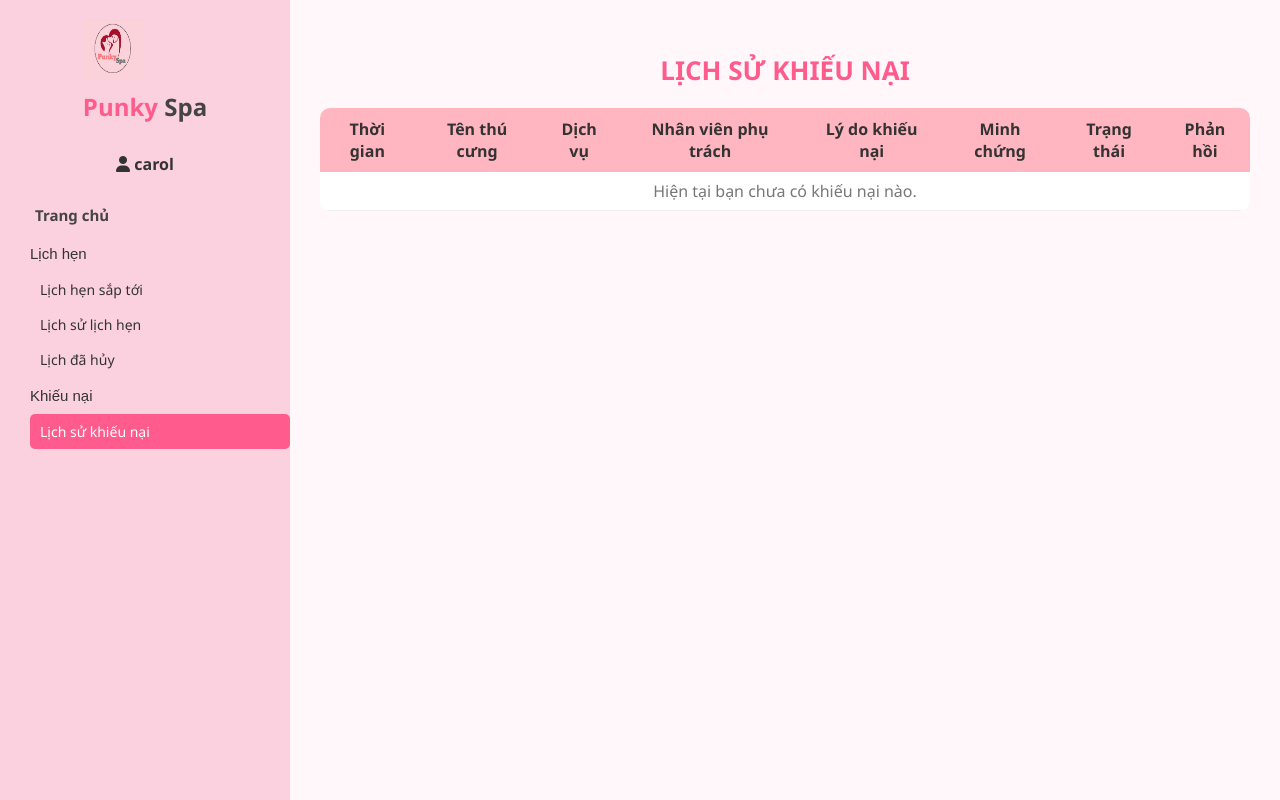
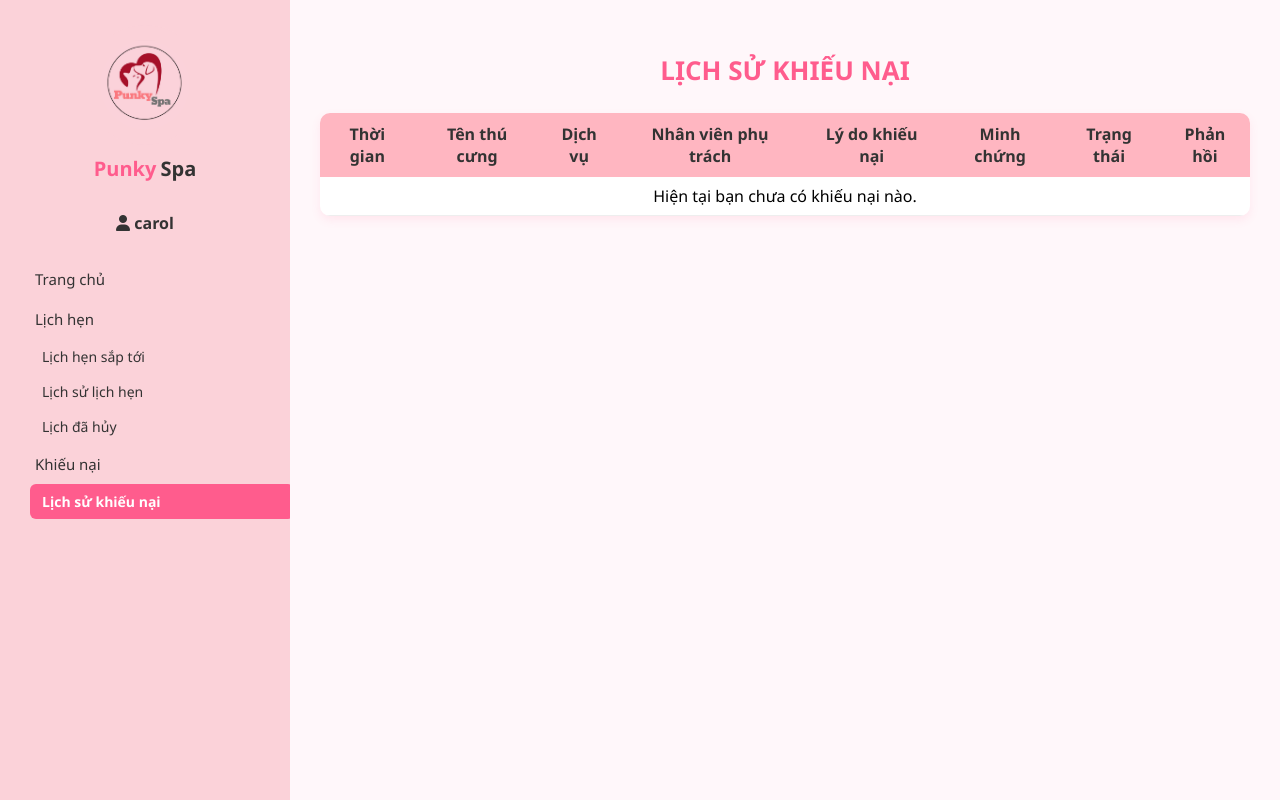
Before and after one commit to kimly050105/CSKH, a Django app: page /khieu-nai/danh-sach/ in a window 1280 px wide. Run offline with Django 4.2, Linux system fonts and the light colour scheme; a user stored in the database is signed in; data comes from the database, SQL or seed files in the repository; data that the repository does not hold is empty; parts of the project's set-up code (start-up, migrations or seed data) failed here and were passed over.

Commit message:
Thêm giao diện và chức năng Dịch vụ (DV)

```diff
--- a/CSKH/settings.py
+++ b/CSKH/settings.py
@@ -136,8 +136,9 @@ STATIC_ROOT = os.path.join(BASE_DIR, 'staticfiles')
 
 DEFAULT_AUTO_FIELD = 'django.db.models.BigAutoField'
 
-STATICFILES_DIRS = [
-    BASE_DIR / "static",
+STATICFILES_FINDERS = [
+    'django.contrib.staticfiles.finders.FileSystemFinder',
+    'django.contrib.staticfiles.finders.AppDirectoriesFinder',
 ]
 
 
--- /dev/null
+++ b/KhieunaiDanhgia/static/KhieunaiDanhgia/style.css
@@ -0,0 +1,195 @@
+/* 🌸 Tổng thể */
+body {
+  margin: 0;
+  font-family: "Segoe UI", sans-serif;
+  background-color: #fdeff4;
+}
+
+/* 🔹 Container layout */
+.container {
+  display: flex;
+  height: 100vh;
+}
+
+/* 🔸 Sidebar trái */
+.sidebar {
+  width: 250px;
+  background-color: #fbd2d9;
+  padding: 25px 20px;
+  display: flex;
+  flex-direction: column;
+  align-items: center;
+  box-shadow: 2px 0 10px rgba(255, 92, 141, 0.1);
+}
+
+/* 🌸 Logo tròn — KHÔNG có lớp bóng xung quanh */
+.logo {
+  width: 120px;
+  height: 120px;
+  border-radius: 50%;
+  background-color: #fbd2d9;
+  display: flex;
+  justify-content: center;
+  align-items: center;
+  transition: 0.3s;
+  box-shadow: none !important; /* ❌ loại bỏ bóng */
+}
+
+.logo img {
+  width: 90px;
+  height: 90px;
+  border-radius: 50%;
+  object-fit: cover;
+  box-shadow: none !important; /* ❌ loại bỏ viền sáng */
+}
+
+/* 🌸 Tên Punky Spa dưới logo */
+.brand-name {
+  text-align: center;
+  margin-top: 10px;
+  margin-bottom: 25px;
+}
+
+.brand-name .pink {
+  color: #ff5c8d;
+  font-weight: 700;
+  font-size: 20px;
+}
+
+.brand-name .gray {
+  color: #333;
+  font-weight: 700;
+  font-size: 20px;
+}
+
+/* 🌸 Thông tin người dùng */
+.user-info {
+  margin-top: 5px;
+  font-weight: bold;
+  color: #333;
+  text-align: center;
+}
+
+/* 🌸 Menu */
+nav {
+  width: 100%;
+  margin-top: 25px;
+}
+
+/* Ẩn icon */
+nav i {
+  display: none !important;
+}
+
+nav a,
+.drop-btn {
+  display: block;
+  padding: 10px 15px;
+  border: none;
+  background: none;
+  text-align: left;
+  width: 100%;
+  cursor: pointer;
+  font-size: 15px;
+  color: #333;
+  text-decoration: none;
+  border-radius: 6px;
+  transition: 0.3s;
+}
+
+nav a:hover,
+.drop-btn:hover {
+  background-color: #ffccd5;
+}
+
+.dropdown-content {
+  display: block;
+  margin-left: 10px;
+}
+
+.dropdown-content a {
+  padding: 8px 12px;
+  font-size: 14px;
+  color: #333;
+  border-radius: 6px;
+}
+
+.dropdown-content a.active {
+  background-color: #ff5c8d;
+  color: white;
+  font-weight: 600;
+}
+
+/* 🔸 Nội dung chính */
+.main-content {
+  flex: 1;
+  padding: 30px;
+  background-color: #fff7fa;
+}
+
+/* 🌸 Tiêu đề form */
+.main-content h2 {
+  color: #ff5c8d;
+  text-align: center;   /* ✅ Căn giữa chữ */
+  font-size: 26px;
+  font-weight: 700;
+  text-transform: uppercase;
+  margin-bottom: 25px;
+}
+
+/* 🌸 Bảng dữ liệu */
+.schedule-table {
+  width: 100%;
+  border-collapse: collapse;
+  margin-top: 20px;
+  background-color: white;
+  border-radius: 10px;
+  overflow: hidden;
+  box-shadow: 0 4px 10px rgba(255, 92, 141, 0.1);
+}
+
+.schedule-table th {
+  background-color: #ffb6c1;
+  color: #333;
+  padding: 10px;
+  font-weight: bold;
+  text-align: center;
+}
+
+.schedule-table td {
+  padding: 8px;
+  text-align: center;
+  border-bottom: 1px solid #eee;
+}
+
+.schedule-table tr:nth-child(even) {
+  background-color: #fff2f5;
+}
+
+/* 🔸 Nút thao tác */
+.edit-btn,
+.delete-btn {
+  text-decoration: none;
+  font-size: 18px;
+  margin: 0 4px;
+}
+
+.edit-btn {
+  color: #007bff;
+}
+
+.delete-btn {
+  color: #dc3545;
+}
+/* 🌸 Link “Xem” trong cột minh chứng */
+.link-view {
+  color: #000;                 /* chữ đen */
+  text-decoration: none;       /* bỏ gạch chân */
+  font-weight: 600;            /* hơi đậm 1 chút cho dễ nhìn */
+  transition: 0.3s;
+}
+
+.link-view:hover {
+  color: #ff5c8d;              /* đổi hồng khi hover */
+  text-decoration: underline;  /* thêm gạch dưới nhẹ khi rê chuột */
+}
--- a/KhieunaiDanhgia/templates/KhieunaiDanhgia/danhsachkhieunai.html
+++ b/KhieunaiDanhgia/templates/KhieunaiDanhgia/danhsachkhieunai.html
@@ -1,89 +1,12 @@
+{% extends 'base_lhkn.html' %}
 {% load static %}
-<!DOCTYPE html>
-<html lang="vi">
-<head>
-  <meta charset="UTF-8">
-  <title>Lịch sử khiếu nại - Punky Spa</title>
+{% block title %}Lịch sử khiếu nại - Punky Spa{% endblock %}
 
-  <!-- 💖 CSS dùng chung -->
-  <link rel="stylesheet" href="{% static 'lichhen/style.css' %}">
-  <link rel="stylesheet" href="https://cdnjs.cloudflare.com/ajax/libs/font-awesome/6.5.0/css/all.min.css">
+{% block content %}
+<div class="content-wrapper">
+  <h2 class="page-title">LỊCH SỬ KHIẾU NẠI</h2>
 
-  <style>
-    /* 🌸 Hiệu ứng thông báo */
-    .message-box {
-      background: #ffe4ec;
-      color: #a01940;
-      padding: 12px 16px;
-      border-radius: 10px;
-      text-align: center;
-      font-weight: 600;
-      box-shadow: 0 2px 8px rgba(255, 92, 141, 0.25);
-      margin-bottom: 20px;
-      animation: fadeOut 4s forwards;
-    }
-    @keyframes fadeOut {
-      0% { opacity: 1; }
-      80% { opacity: 1; }
-      100% { opacity: 0; display: none; }
-    }
-  </style>
-</head>
-
-<body>
-  <div class="container">
-
-    <!-- 🔹 Sidebar (bản mới) -->
-    <div class="sidebar">
-      <div class="logo">
-        <img src="{% static 'trangchu/logo.png' %}" alt="Logo Punky Spa">
-        <h2><span class="pink">Punky</span> Spa</h2>
-      </div>
-
-      <div class="user-info">
-        <i class="fa-solid fa-user"></i> {{ request.user.username }}
-      </div>
-
-      <nav>
-                    <!-- 🌸 TRANG CHỦ -->
-          <a href="{% url 'home' %}"
-             class="{% if request.path == '/' %}active{% endif %}"
-             style="display:block; padding:10px 15px; color:#444; font-weight:600; text-decoration:none;">
-             Trang chủ
-          </a>
-        <!-- MỤC LỊCH HẸN -->
-        <button class="drop-btn">Lịch hẹn</button>
-        <div class="dropdown-content">
-          <a href="{% url 'lich_hen_sap_toi' %}"
-             class="{% if request.path == '/lich-hen/sap-toi/' %}active{% endif %}">Lịch hẹn sắp tới</a>
-          <a href="{% url 'lich_su_lich_hen' %}"
-             class="{% if request.path == '/lich-hen/lich-su/' %}active{% endif %}">Lịch sử lịch hẹn</a>
-          <a href="{% url 'lich_da_huy' %}"
-             class="{% if request.path == '/lich-hen/da-huy/' %}active{% endif %}">Lịch đã hủy</a>
-        </div>
-
-        <!-- MỤC KHIẾU NẠI -->
-        <button class="drop-btn">Khiếu nại</button>
-        <div class="dropdown-content">
-          <a href="{% url 'danh_sach_khieu_nai' %}"
-             class="{% if request.path == '/khieu-nai/danh-sach/' %}active{% endif %}">
-             Lịch sử khiếu nại
-          </a>
-        </div>
-      </nav>
-    </div>
-
-    <!-- 🔸 Nội dung chính -->
-    <div class="main-content">
-      <h2>Lịch sử khiếu nại</h2>
-
-      <!-- ✅ Hiển thị thông báo -->
-      {% if messages %}
-        {% for message in messages %}
-          <div class="message-box">{{ message }}</div>
-        {% endfor %}
-      {% endif %}
-
+  <div class="table-container">
     <table class="schedule-table">
       <thead>
         <tr>
@@ -134,26 +57,22 @@
             </td>
 
             <td>{{ k.noi_dung }}</td>
+
             <td>
               {% if k.minh_chung %}
-            <a href="{{ k.minh_chung.url }}" target="_blank" rel="noopener noreferrer"
-               style="color:#ff5c8d; font-weight:600; text-decoration:none;">
-               Xem
-            </a>
+                <a href="{{ k.minh_chung.url }}" target="_blank" class="link-view">Xem</a>
               {% else %}
                 <em>-</em>
               {% endif %}
-
             </td>
-
 
             <td>
               {% if k.trang_thai == "Chờ xử lý" %}
-            <span style="color:#c25e00; font-weight:600;">🕓 {{ k.trang_thai }}</span>
+                <span class="status wait">🕓 {{ k.trang_thai }}</span>
               {% elif k.trang_thai == "Đang xử lý" %}
-            <span style="color:#c2185b; font-weight:600;">🔴 {{ k.trang_thai }}</span>
+                <span class="status processing">🔴 {{ k.trang_thai }}</span>
               {% else %}
-            <span style="color:#2e7d32; font-weight:600;">✅ {{ k.trang_thai }}</span>
+                <span class="status done">✅ {{ k.trang_thai }}</span>
               {% endif %}
             </td>
 
@@ -168,15 +87,13 @@
           {% endfor %}
         {% else %}
           <tr>
-        <td colspan="8" style="text-align:center; color:#777;">
+            <td colspan="10" class="empty-text">
               Hiện tại bạn chưa có khiếu nại nào.
             </td>
           </tr>
         {% endif %}
       </tbody>
     </table>
-
   </div>
 </div>
-</body>
-</html>
+{% endblock %}
--- a/LichHen/static/lichhen/style.css
+++ /dev/null
@@ -1,162 +0,0 @@
-/* 🌸 Tiêu đề form “Đặt lịch hẹn” / “Chỉnh sửa lịch hẹn” */
-.main-content h2 {
-  color: #ff5c8d;
-  text-align: center;
-  font-size: 26px;         /* giảm kích thước cho dịu hơn */
-  font-weight: 700;
-  text-transform: uppercase;
-  margin-bottom: 25px;
-  display: flex;
-  align-items: center;
-  justify-content: center;
-  gap: 10px;                /* tạo khoảng cách giữa icon và chữ */
-}
-
-.main-content h2 i {
-  color: #ff5c8d;
-  font-size: 20px;          /* icon nhỏ xinh, đồng bộ màu chữ */
-}
-body {
-  margin: 0;
-  font-family: "Segoe UI", sans-serif;
-  background-color: #fdeff4;
-}
-
-/* 🔹 Container chia layout */
-.container {
-  display: flex;
-  height: 100vh;
-}
-
-/* 🔸 Sidebar trái */
-.sidebar {
-  width: 250px;
-  background-color: #fbd1df;
-  padding: 20px;
-  display: flex;
-  flex-direction: column;
-  align-items: center;
-}
-
-.logo img {
-  width: 60px;
-  height: 60px;
-}
-.logo h2 {
-  color: #444;
-  margin-top: 5px;
-}
-.logo .pink {
-  color: #ff5c8d;
-}
-
-.user-info {
-  margin-top: 10px;
-  font-weight: bold;
-  color: #333;
-}
-
-nav {
-  width: 100%;
-  margin-top: 20px;
-}
-nav a, .drop-btn {
-  display: block;
-  padding: 10px;
-  border: none;
-  background: none;
-  text-align: left;
-  width: 100%;
-  cursor: pointer;
-  font-size: 15px;
-  color: #333;
-  text-decoration: none;
-}
-nav a:hover, .drop-btn:hover {
-  background-color: #ffccd5;
-  border-radius: 5px;
-}
-
-.dropdown-content {
-  display: block;
-  margin-left: 10px;
-}
-.dropdown-content a {
-  padding: 8px 10px;
-  font-size: 14px;
-  display: block;
-  color: #333;
-}
-.dropdown-content a.active {
-  background-color: #ff5c8d;
-  color: white;
-  border-radius: 5px;
-}
-
-/* 🔸 Main content */
-.main-content {
-  flex: 1;
-  padding: 30px;
-  background-color: #fff7fa;
-}
-
-.main-content h2 {
-  color: #ff5c8d;
-  margin-bottom: 10px;
-}
-
-.add-btn {
-  float: right;
-  background-color: white;
-  color: #ff5c8d;
-  border: 1px solid #ff5c8d;
-  padding: 5px 12px;
-  border-radius: 5px;
-  text-decoration: none;
-  font-weight: bold;
-  transition: 0.3s;
-   margin-bottom: 15px;
-
-}
-.add-btn:hover {
-  background-color: #ff5c8d;
-  color: white;
-}
-
-/* 🔸 Bảng lịch hẹn */
-.schedule-table {
-  width: 100%;
-  border-collapse: collapse;
-  margin-top: 20px;
-  background-color: white;
-  border-radius: 10px;
-  overflow: hidden;
-}
-
-.schedule-table th {
-  background-color: #ffb6c1;
-  color: #333;
-  padding: 10px;
-  font-weight: bold;
-}
-.schedule-table td {
-  padding: 8px;
-  text-align: center;
-  border-bottom: 1px solid #eee;
-}
-.schedule-table tr:nth-child(even) {
-  background-color: #fff2f5;
-}
-
-/* 🔸 Nút thao tác */
-.edit-btn, .delete-btn {
-  text-decoration: none;
-  font-size: 18px;
-  margin: 0 4px;
-}
-.edit-btn {
-  color: #007bff;
-}
-.delete-btn {
-  color: #dc3545;
-}
--- /dev/null
+++ b/templates/base_lhkn.html
@@ -0,0 +1,63 @@
+{% load static %}
+<!DOCTYPE html>
+<html lang="vi">
+<head>
+  <meta charset="UTF-8">
+  <title>{% block title %}Punky Spa{% endblock %}</title>
+
+  <link rel="stylesheet" href="{% static 'KhieunaiDanhgia/style.css' %}">
+  <link rel="stylesheet" href="https://cdnjs.cloudflare.com/ajax/libs/font-awesome/6.5.0/css/all.min.css">
+</head>
+
+<body>
+<div class="container">
+  <!-- 🌸 SIDEBAR -->
+  <aside class="sidebar">
+    <div class="logo">
+      <img src="{% static 'trangchu/logo.png' %}" alt="Punky Spa">
+    </div>
+
+    <div class="brand-name">
+      <span class="pink">Punky</span> <span class="gray">Spa</span>
+    </div>
+
+    <div class="user-info">
+      <i class="fa fa-user"></i> {{ request.user.first_name|default:request.user.username }}
+    </div>
+
+    <nav>
+      <!-- Trang chủ -->
+      <a href="{% url 'home' %}" class="{% if request.path == '/' %}active{% endif %}">
+        <i class="fa fa-house"></i> Trang chủ
+      </a>
+
+      <!-- Lịch hẹn -->
+      <a href="{% url 'lich_hen_sap_toi' %}" class="{% if 'lich-hen' in request.path %}active{% endif %}">
+        <i class="fa-regular fa-calendar-check"></i> Lịch hẹn
+      </a>
+      <div class="dropdown-content">
+        <a href="{% url 'lich_hen_sap_toi' %}" class="{% if 'sap-toi' in request.path %}active{% endif %}">Lịch hẹn sắp tới</a>
+        <a href="{% url 'lich_su_lich_hen' %}" class="{% if 'lich-su' in request.path %}active{% endif %}">Lịch sử lịch hẹn</a>
+        <a href="{% url 'lich_da_huy' %}" class="{% if 'da-huy' in request.path %}active{% endif %}">Lịch đã hủy</a>
+      </div>
+
+      <!-- Khiếu nại -->
+      <a href="{% url 'danh_sach_khieu_nai' %}" class="{% if 'khieu-nai' in request.path %}active{% endif %}">
+        <i class="fa-solid fa-comment-dots"></i> Khiếu nại
+      </a>
+      <div class="dropdown-content">
+        <a href="{% url 'danh_sach_khieu_nai' %}" class="{% if 'khieu-nai' in request.path %}active{% endif %}">
+          Lịch sử khiếu nại
+        </a>
+      </div>
+    </nav>
+  </aside>
+
+  <!-- 🌸 MAIN CONTENT -->
+  <main class="main-content">
+    {% block content %}
+    {% endblock %}
+  </main>
+</div>
+</body>
+</html>
```
Also changed, not shown: DV/migrations/0001_initial.py (deleted), DV/migrations/__init__.py (deleted), KhieunaiDanhgia/migrations/0001_initial.py (deleted), LichHen/migrations/0001_initial.py (deleted), LichHen/migrations/0002_lichhen_dich_vu.py (deleted), LichHen/migrations/0003_lichhen_ten_khach_vang_lai.py (deleted), LichHen/migrations/0004_remove_lichhen_dich_vu_and_more.py (deleted), LichHen/migrations/0005_lichhen_dich_vus.py (deleted), LichHen/migrations/0006_remove_lichhen_dich_vus.py (deleted), TK/migrations/0002_alter_khachhang_gioi_tinh.py (deleted), TK/migrations/0003_alter_khachhang_gioi_tinh.py (deleted). Lines whose indentation alone changed are shown as unchanged.
